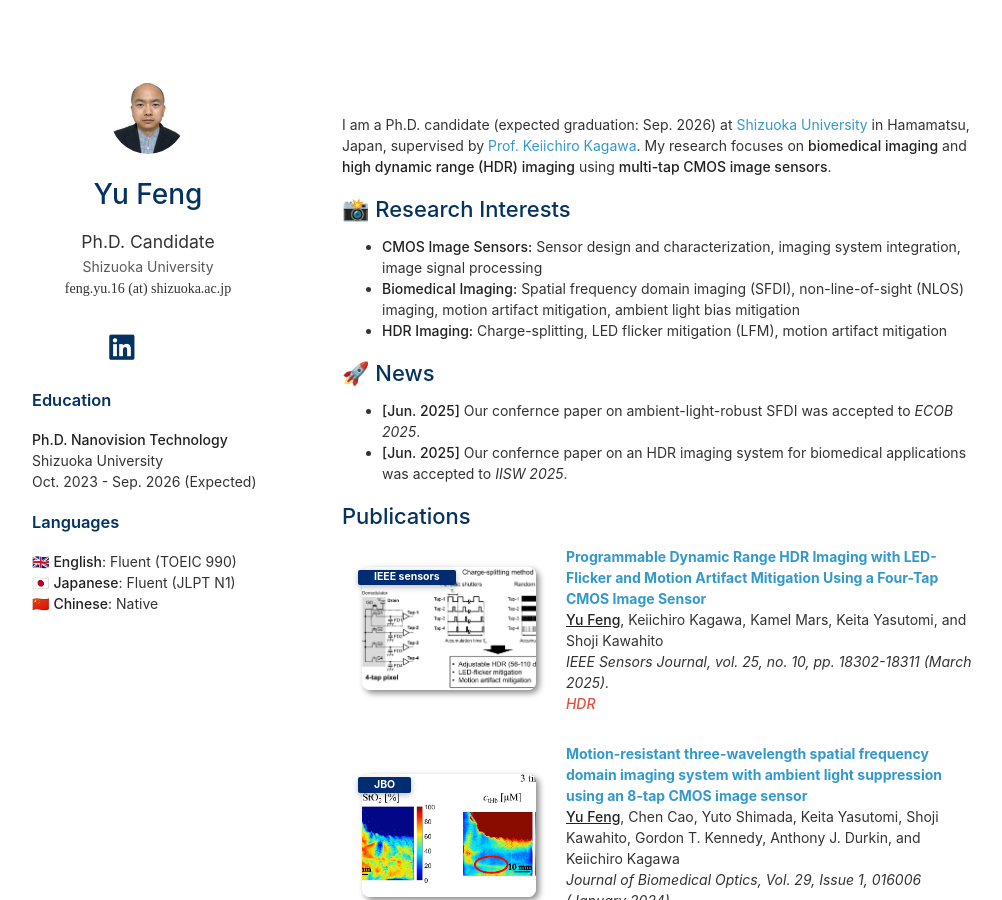
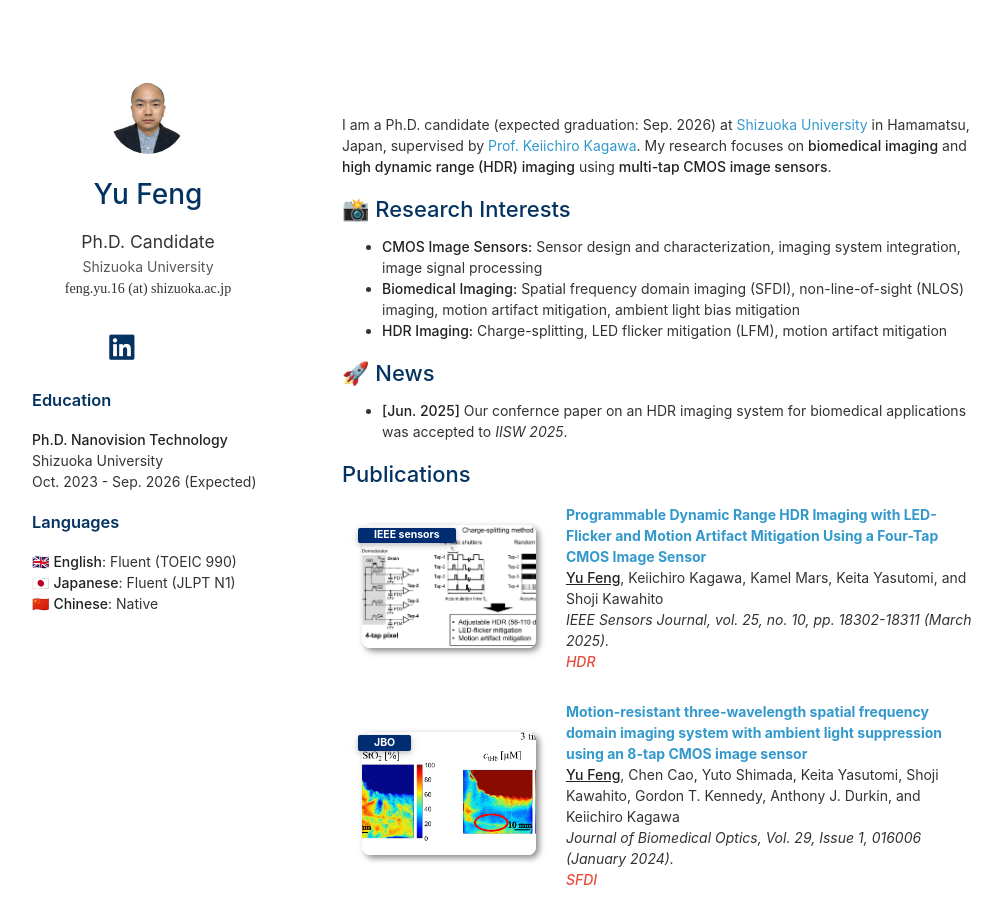
Before and after one commit to y-fen/y-fen.github.io, a Jekyll site: the page built from index.md, in a window 1280 px wide and 900 px high. Shown: the whole window, without its empty margins (128-1130 px from the left). Built offline with Jekyll 4.4.1, drawn with Linux system fonts in a browser that asks for light colours; a style sheet for code colours, icons or effects is not loaded.

Commit message:
Update index.md

```diff
--- a/index.md
+++ b/index.md
@@ -11,7 +11,6 @@ I am a Ph.D. candidate (expected graduation: Sep. 2026) at [Shizuoka University]
 
 ## 🚀 News
 
-- **[Jun. 2025]** Our confernce paper on ambient-light-robust SFDI was accepted to *ECOB 2025*.
 - **[Jun. 2025]** Our confernce paper on an HDR imaging system for biomedical applications was accepted to *IISW 2025*.
 
 {% include_relative _includes/publications.md %}
```
